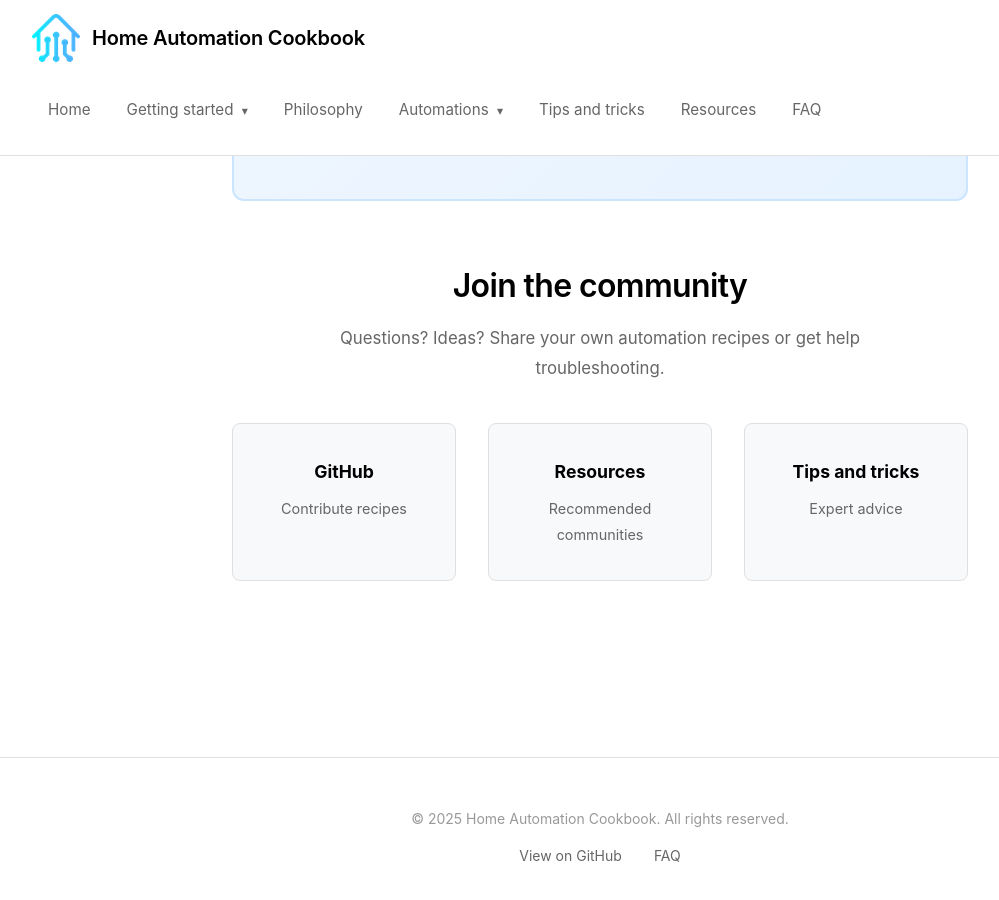
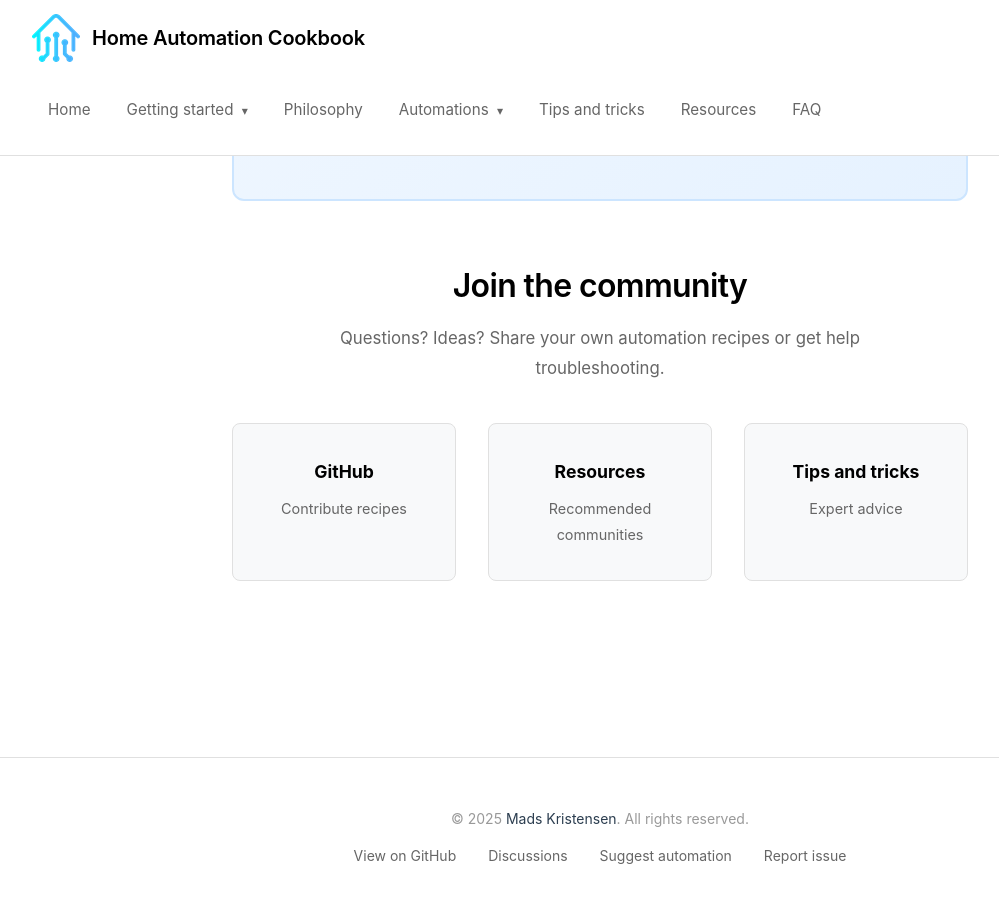
Before and after one commit to madskristensen/HomeAutomationCookbook, a Jekyll site: the page built from docs/index.md, in a window 1280 px wide and 900 px high, scrolled down 3235 px. Shown: the whole window, without its empty margins (40-1039 px from the left). Built offline with Jekyll 4.4.1, drawn with Linux system fonts in a browser that asks for light colours.

Commit message:
Enhance footer and add GitHub issue templates
- ✨ Updated `default.html` footer with links to GitHub Discussions, "Suggest automation," and "Report issue" pages, and added a link to Mads Kristensen's profile.
- 🔧 Configured `config.yml` to enable blank issues and added a contact link for community discussions.
- 🐛 Added `report-issue.md` template for reporting site or documentation issues.
- 💡 Added `suggest-automation.md` template for proposing new automations.

```diff
--- a/docs/_layouts/default.html
+++ b/docs/_layouts/default.html
@@ -29,10 +29,12 @@
 
   <footer class="site-footer">
     <div class="container">
-      <p class="footer-copyright">&copy; {{ site.time | date: '%Y' }} {{ site.title }}. All rights reserved.</p>
+      <p class="footer-copyright">&copy; {{ site.time | date: '%Y' }} <a href="https://x.com/mkristensen">Mads Kristensen</a>. All rights reserved.</p>
       <div class="footer-links">
         <a href="https://github.com/{{ site.repository }}">View on GitHub</a>
-        <a href="{{ '/faq/' | relative_url }}">FAQ</a>
+        <a href="https://github.com/{{ site.repository }}/discussions">Discussions</a>
+        <a href="https://github.com/{{ site.repository }}/issues/new?template=suggest-automation.md">Suggest automation</a>
+        <a href="https://github.com/{{ site.repository }}/issues/new?template=report-issue.md">Report issue</a>
       </div>
     </div>
   </footer>
```
Also changed, not shown: .github/ISSUE_TEMPLATE/config.yml (added), .github/ISSUE_TEMPLATE/report-issue.md (added), .github/ISSUE_TEMPLATE/suggest-automation.md (added).
